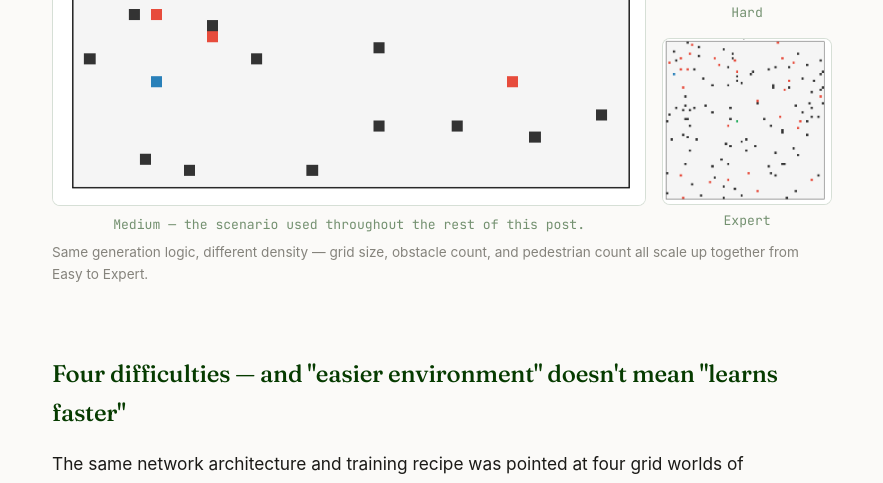
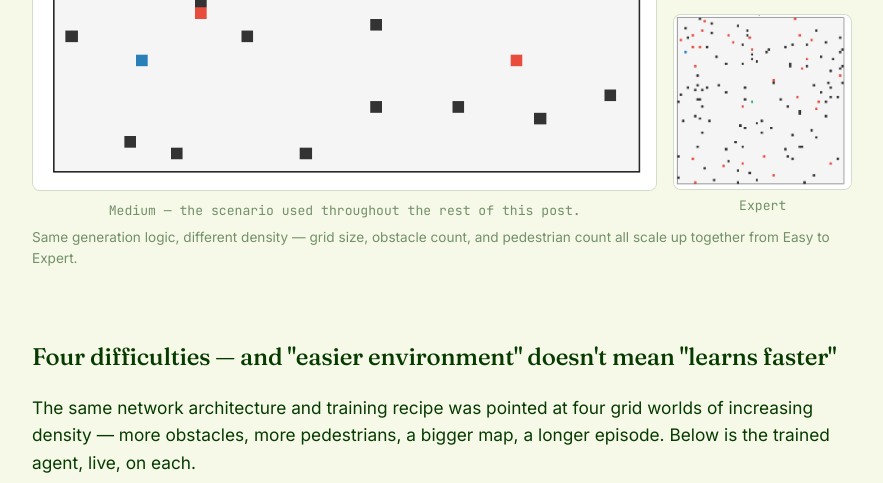
Before and after one commit to palakraisinghani/palakraisinghani.github.io, a plain HTML site: page blog/RobotRL/index.html in a window 1280 px wide. Shown: the part 1998-2481 px from the top of the page, without its empty margins (198-1081 px from the left). Drawn offline with nearby package versions, Linux system fonts and the light colour scheme; a web font is replaced by a local one.

Commit message:
finished robot RL blog
Co-Authored-By: Claude Sonnet 5 <noreply@anthropic.com>
Claude-Session: https://claude.ai/code/session_015pCt7WuD91gMbakBRNTRPN

```diff
--- a/blog/RobotRL/index.html
+++ b/blog/RobotRL/index.html
@@ -15,72 +15,17 @@
 <link rel="stylesheet" href="../../css/blog.css">
 <style>
   :root {
-    --bg: #fbfaf8;
-    --surface: #ffffff;
-    --ink: #1b1a17;
-    --ink-secondary: #4b4a45;
-    --ink-muted: #85837c;
-    --border: #e6e3db;
-    --accent: #2a78d6;
-    --accent-2: #eb6834;
-    --accent-3: #1baf7a;
+    --bg: var(--mg-cream);
+    --surface: var(--mg-card);
+    --ink: var(--mg-ink);
+    --ink-secondary: var(--mg-slate);
+    --ink-muted: var(--mg-ink-faint);
+    --border: var(--mg-line);
+    --accent: var(--mg-mauve);
+    --accent-2: var(--mg-slate);
     --radius: 10px;
-    --maxw: 820px;
-  }
-  @media (prefers-color-scheme: dark) {
-    :root:not([data-theme="light"]) {
-      --bg: #171613;
-      --surface: #201f1b;
-      --ink: #ece9e2;
-      --ink-secondary: #c4c1b8;
-      --ink-muted: #8d8b83;
-      --border: #34322c;
-      --accent: #6fa8e8;
-      --accent-2: #f2925f;
-      --accent-3: #4fd39a;
-    }
-  }
-  :root[data-theme="dark"] {
-    --bg: #171613;
-    --surface: #201f1b;
-    --ink: #ece9e2;
-    --ink-secondary: #c4c1b8;
-    --ink-muted: #8d8b83;
-    --border: #34322c;
-    --accent: #6fa8e8;
-    --accent-2: #f2925f;
-    --accent-3: #4fd39a;
   }
   * { box-sizing: border-box; }
-  body {
-    margin: 0;
-    background: var(--bg);
-    color: var(--ink);
-    font-family: -apple-system, BlinkMacSystemFont, "Segoe UI", Helvetica, Arial, sans-serif;
-    line-height: 1.65;
-  }
-  .wrap { max-width: var(--maxw); margin: 0 auto; padding: 0 20px; }
-  header.hero {
-    padding: 72px 20px 48px;
-    text-align: center;
-    border-bottom: 1px solid var(--border);
-  }
-  header.hero h1 {
-    font-size: clamp(1.8rem, 4vw, 2.6rem);
-    margin: 0 0 14px;
-    letter-spacing: -0.02em;
-  }
-  header.hero p.tagline {
-    font-size: 1.15rem;
-    color: var(--ink-secondary);
-    max-width: 560px;
-    margin: 0 auto 22px;
-  }
-  header.hero p.byline {
-    font-size: 0.9rem;
-    color: var(--ink-muted);
-    margin: 0;
-  }
   .links { margin-top: 24px; display: flex; gap: 14px; justify-content: center; flex-wrap: wrap; }
   .links a {
     font-size: 0.88rem;
@@ -93,7 +38,6 @@
   }
   .links a:hover { border-color: var(--accent); color: var(--accent); }
 
-  main { padding: 56px 20px 80px; }
   section { margin-bottom: 68px; }
   section h2 {
     font-size: 1.5rem;
@@ -252,14 +196,6 @@
 
   .divider { height: 1px; background: var(--border); border: none; margin: 0 0 56px; }
 
-  footer {
-    border-top: 1px solid var(--border);
-    padding: 40px 20px 60px;
-    text-align: center;
-    color: var(--ink-muted);
-    font-size: 0.88rem;
-  }
-  footer a { color: var(--accent); text-decoration: none; }
 
   code {
     background: var(--surface);
@@ -480,7 +416,7 @@
 
 <div id="global-header"></div>
 
-<main class="wrap">
+<main>
 
 <!-- Title, date and tags are filled in automatically from js/blog-data.js -->
 <div class="blog-post-header" data-blog-id="robot-rl"></div>
```
